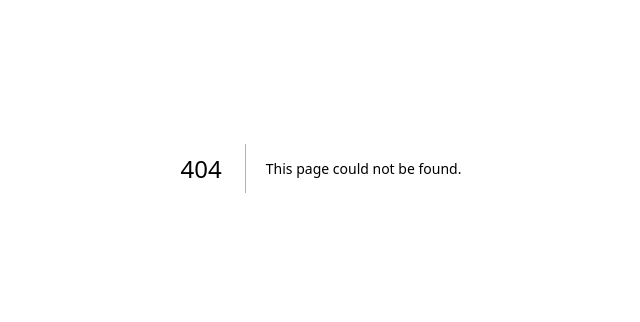
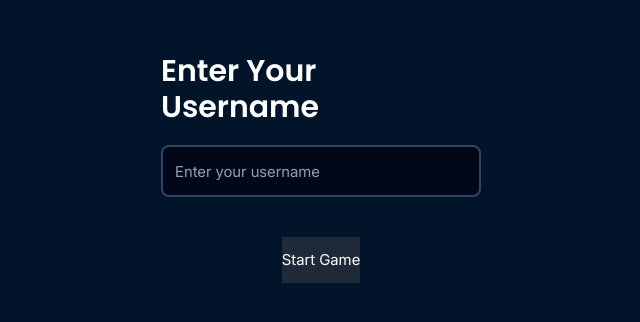
Before and after one commit to aryannaik225/Suduo, a Next.js app in the folder client/: page /game/1/inputTaker in a window 1280 px wide. Before the commit this address had no page. Shown: the part 232-554 px from the top of the page, without its empty margins (319-959 px from the left). Built offline with nearby package versions, Linux system fonts and the light colour scheme.

Commit message:
did the frontend for the username input page for new players

```diff
--- /dev/null
+++ b/client/src/app/game/[sessionId]/inputTaker/page.jsx
@@ -0,0 +1,91 @@
+'use client'
+
+import { useParams, useRouter } from "next/navigation"
+import { useEffect, useState } from "react"
+import { FaSpinner } from "react-icons/fa"
+import { ToastContainer, toast } from "react-toastify"
+import 'react-toastify/dist/ReactToastify.css'
+
+export default function Home() {
+
+  const [theme, setTheme] = useState('dark')
+  const [name, setName] = useState('')
+  const { sessionId } = useParams()
+  const [loading, setLoading] = useState(false)
+
+  const router = useRouter()
+
+  useEffect(() => {
+    const savedTheme = localStorage.getItem('theme')
+    if (savedTheme) setTheme(savedTheme)
+  }, [])
+
+  useEffect(() => {
+    if (theme === 'dark') {
+      document.documentElement.classList.add('dark')
+    } else {
+      document.documentElement.classList.remove('dark')
+    }
+    localStorage.setItem('theme', theme)
+  }, [theme])
+
+  const handleStartGame = () => {
+    if (!name) {
+      toast.error('Please enter your username.', {
+        position: 'top-center',
+        autoClose: 3000,
+        pauseOnHover: true,
+        theme: theme === 'dark' ? 'dark' : 'light'
+      })
+      return;
+    }
+
+    if (!sessionId) {
+      toast.error('Session ID is missing.', {
+        position: 'top-center',
+        autoClose: 3000,
+        pauseOnHover: true,
+        theme: theme === 'dark' ? 'dark' : 'light'
+      })
+      return;
+    }
+
+    localStorage.setItem('playerData', JSON.stringify({
+      sessionId,
+      palyerUsername: name,
+      playerPfp: `/profile_avatars/pfp${Math.floor(Math.random() * 16) + 1}.svg`,
+    }));
+  }
+
+  return (
+    <div className="w-screen h-screen flex justify-center items-center">
+      <ToastContainer />
+      <div className="flex flex-col items-center min-h-10 w-80">
+        <div className="text-3xl poppins-semibold text-white mb-5">
+          Enter Your Username
+        </div>
+
+        <div className='bg-[#020817] px-3 py-3 rounded-lg border-2 focus-within:border-white border-[#324465] w-full mb-5'>
+          <input
+            type="text"
+            placeholder='Enter your username'
+            value={name}
+            onChange={(e) => setName(e.target.value)}
+            className='w-full h-full bg-transparent placeholder:text-slate-400 text-white text-[15px] focus:outline-none inter-regular'
+          />
+        </div>
+
+        <button
+          onClick={handleStartGame}
+          className="mt-5 w0full py-3 bg-gray-800 text-white rouned-lg text-[15px] inter-regular hover:bg-gray-700 duration-200 transition flex justify-center items-center"
+          disabled={!name || loading}
+        >
+          {loading
+            ? <><FaSpinner className="animate-spin mr-2" /> Creating Game</>
+            : 'Start Game'
+          }
+        </button>
+      </div>
+    </div>
+  )
+}
--- a/client/src/app/game/[sessionId]/page.jsx
+++ b/client/src/app/game/[sessionId]/page.jsx
@@ -1,6 +1,6 @@
 'use client'
 
-import React, { useState, useEffect, use } from 'react';
+import React, { useState, useEffect } from 'react';
 import { useRouter } from 'next/navigation';
 import NavBar from '@/components/NavBar';
 import Game from '@/components/Game';
--- a/client/src/components/Game.jsx
+++ b/client/src/components/Game.jsx
@@ -19,7 +19,6 @@ const Game = ({ puzzle, sol }) => {
   const [pause, setPause] = useState(false)
   const [timeInSeconds, setTimeInSeconds] = useState(0)
   const [mistakes, setMistakes] = useState(0)
-  const multiplayerLink = typeof window !== 'undefined' ? `${window.location.origin}/game/${sessionId}` : ''
   const initialGrid = puzzle.map((cell) => (cell === null ? null : cell))
   const solution = sol.map((cell) => (cell === null ? null : cell))
   const [userGrid, setUserGrid] = useState(Array(81).fill(null))
@@ -178,6 +177,7 @@ const Game = ({ puzzle, sol }) => {
   // ---------------- Firebase Logic ---------------
 
   const { sessionId } = useParams()
+  const multiplayerLink = typeof window !== 'undefined' ? `${window.location.origin}/game/${sessionId}` : ''
   const debounceRef = useRef(null)
   const playerIdRef = useRef(null)
 
```
